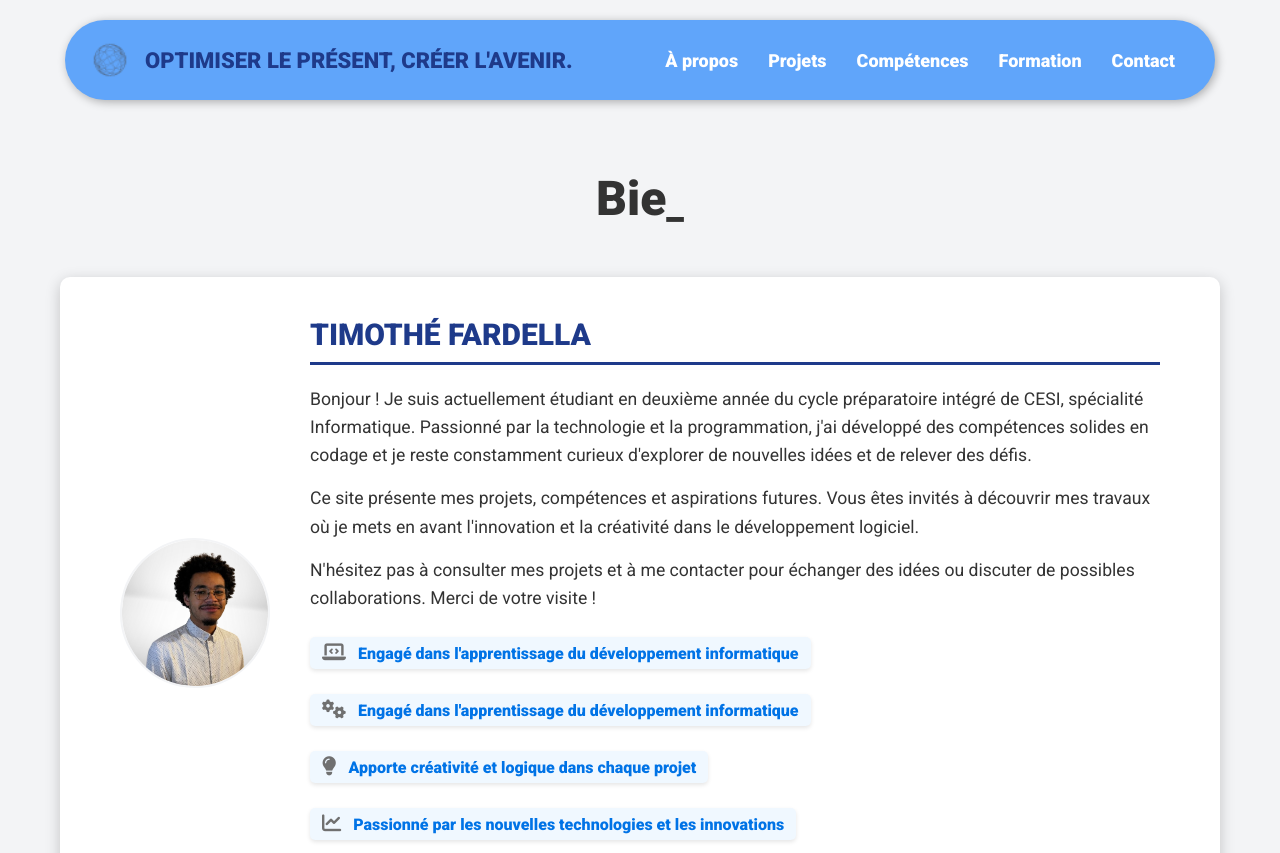
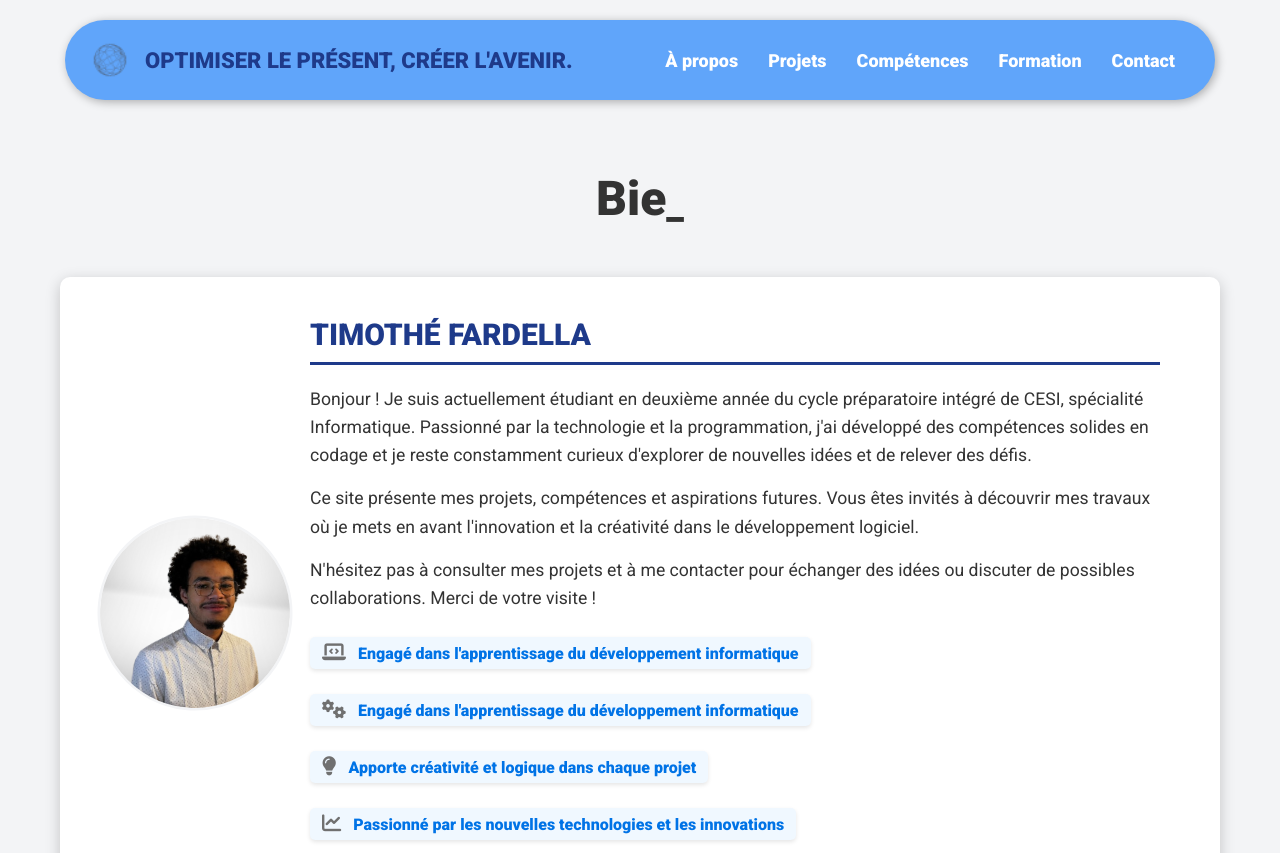
Before and after one commit to fardellatimothe/Portfolio, a website: page index.html in a window 1280 px wide. Shown: the top 853 px of the page. Drawn offline with nearby package versions, Linux system fonts and the light colour scheme.

Commit message:
Fix bugs

```diff
--- a/styles.css
+++ b/styles.css
@@ -212,7 +212,7 @@ header {
     border-radius: 50%;
     object-fit: cover;
     border: 2px solid var(--light-gray);
-    transform : rotate(6deg);
+    transform: scale(1.3) rotate(6deg);
 }
 
 .about-content {
```
